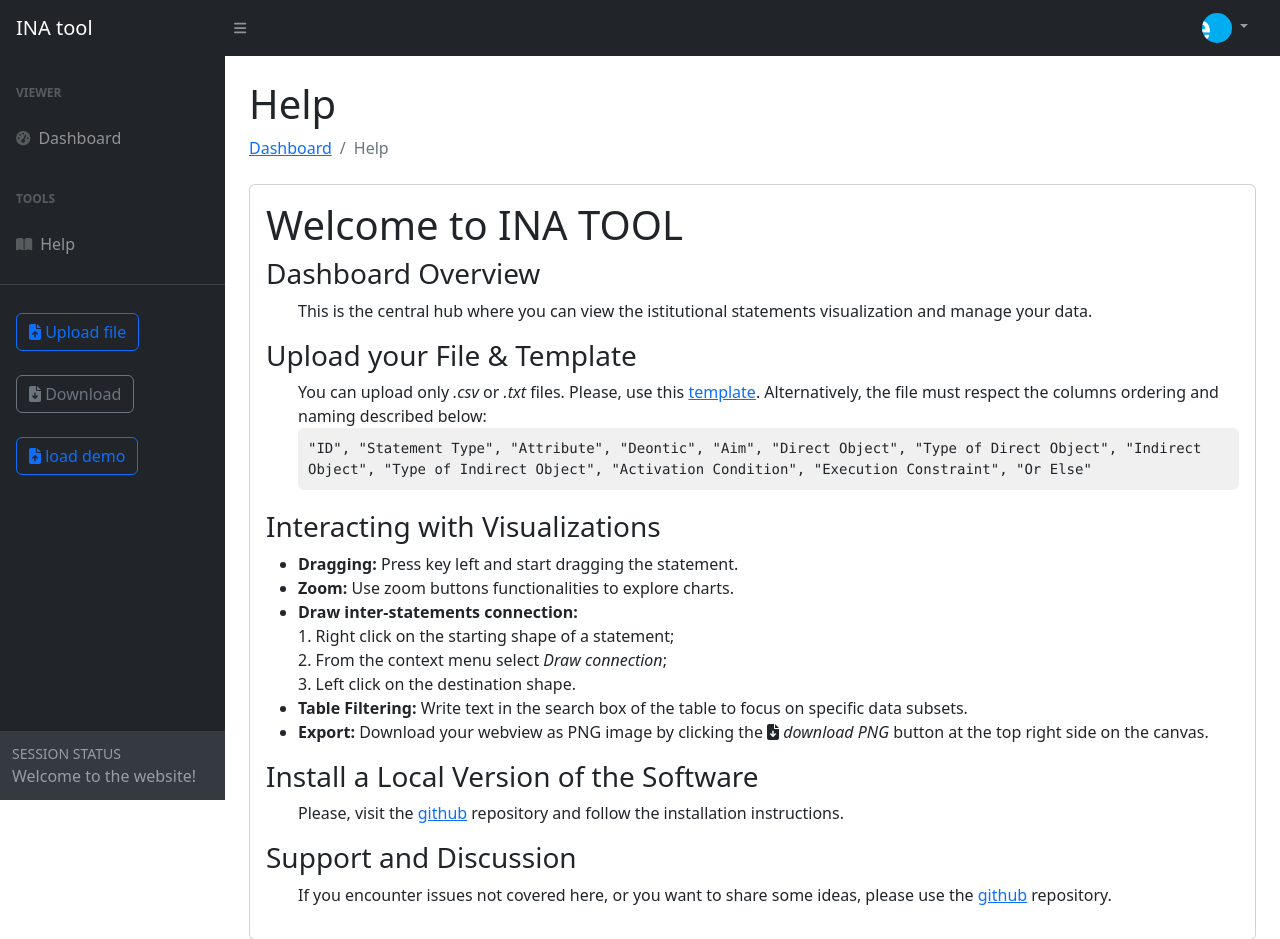
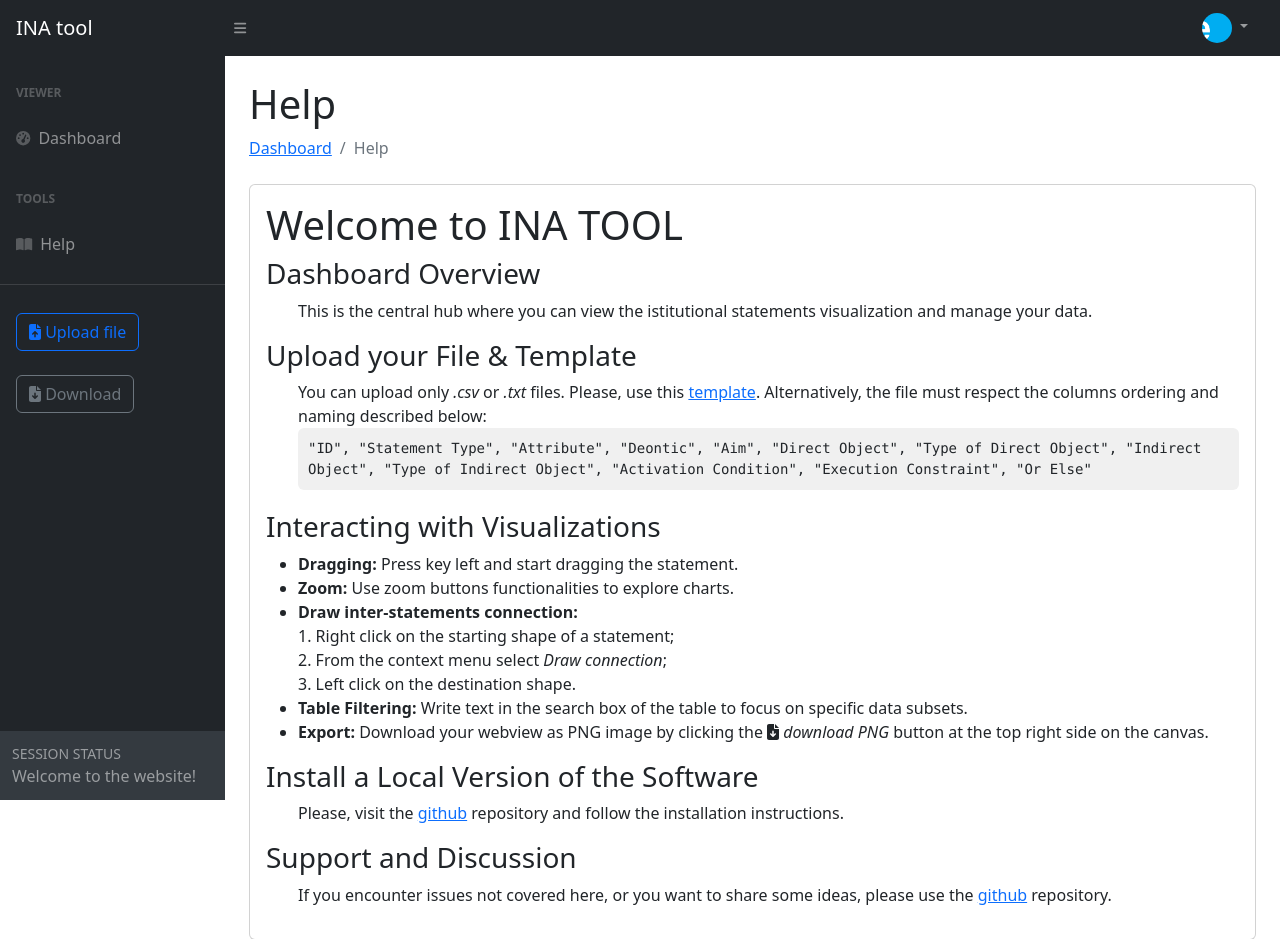
Before and after one commit to ESI-FAR/INA-tool, a PHP site: page /help.php in a window 1280 px wide. Shown: the top 939 px of the page. Run offline with PHP 8.4, Linux system fonts and the light colour scheme; some libraries are stand-ins or nearby versions.

Commit message:
add header changes

```diff
--- a/includes/header.php
+++ b/includes/header.php
@@ -64,8 +64,6 @@ if (isset($_POST['destroy_session'])) {
                         <img src="assets/escience/escience_favicon.png" alt="User Image" class="user-image">
                     </a>
                     <ul class="dropdown-menu dropdown-menu-end" aria-labelledby="navbarDropdown">
-                        <li><a class="dropdown-item" href="settings.php">Settings</a></li>
-                        <li><hr class="dropdown-divider" /></li>
                         <li>
                             <a class='dropdown-item' href='#!'>
                                 <form method='post'>
@@ -132,18 +130,6 @@ if (isset($_POST['destroy_session'])) {
                                     </button>
                                 </div>
                             </a>
-
-                            <a class="nav-link">
-                                <div class="sb-nav-link-icon">
-                                    <button type="button" class="btn btn-outline-primary" onclick="loadDemo()">
-                                        <!-- Add upload svg icon -->
-                                        <i class="fa-solid fa-file-arrow-up"></i>
-                                        load demo
-                                    </button>
-                                </div>
-                            </a>
-
-
                         </div>
                     </div>
                     <div class="sb-sidenav-footer">
```
